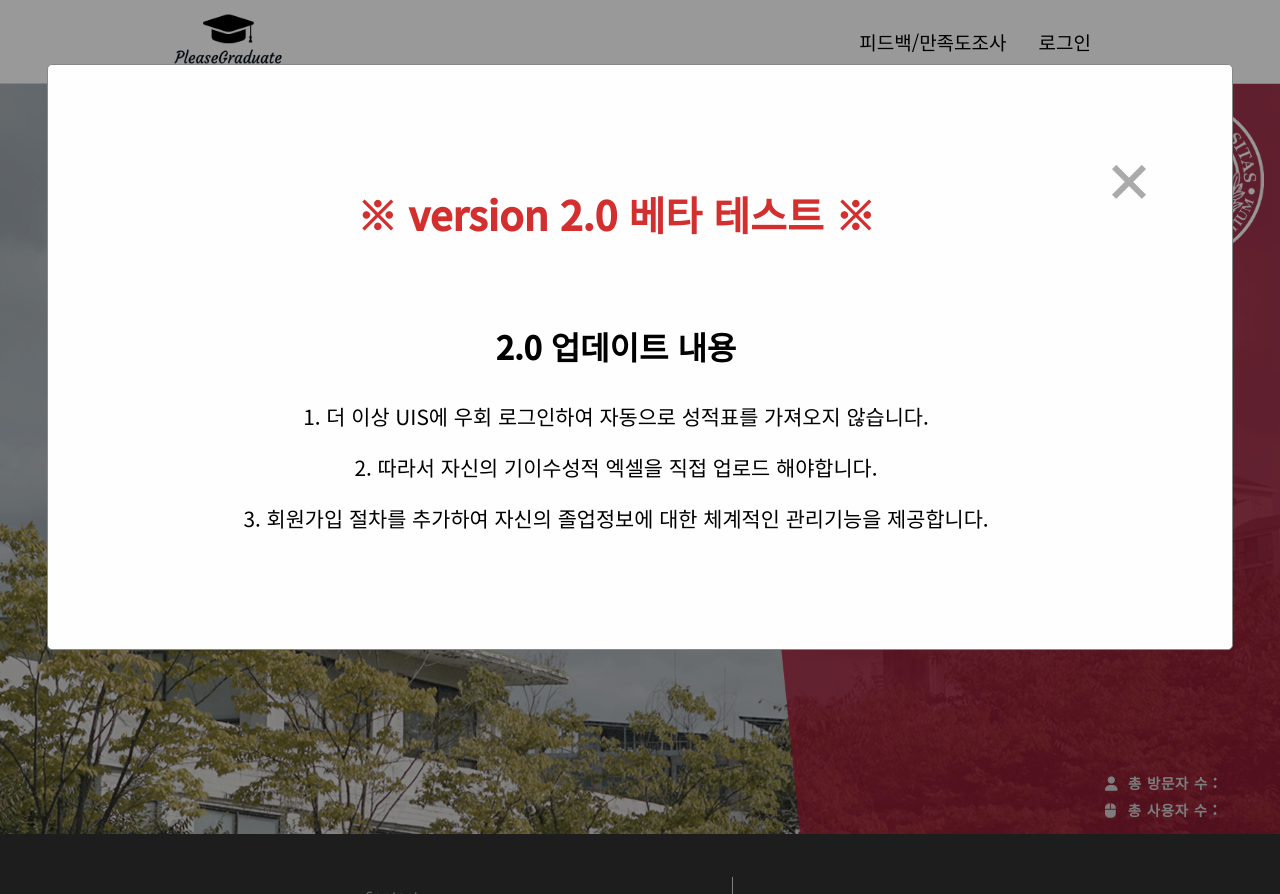
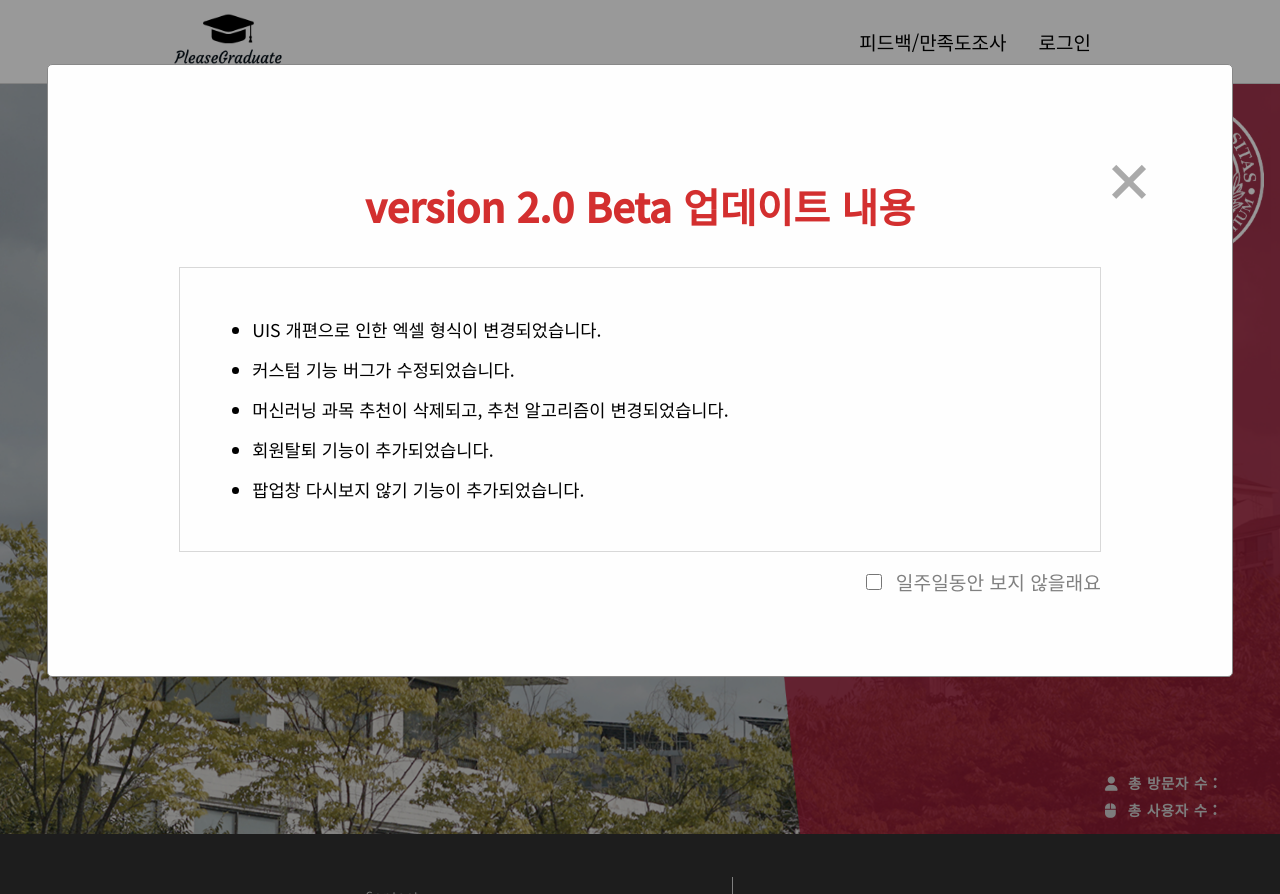
Before and after one commit to hanjo8813/PleaseGraduate, a Django app: template Graduate_Web/app/templates/head.html in a window 1280 px wide. Run offline with Django 3.2, Linux system fonts and the light colour scheme; the template is opened without the code that fills it, so the values that code supplies are empty; some libraries are stand-ins or nearby versions.

Commit message:
feat : 팝업창 보지 않기 기능 추가 / 방문자수 집계 수정 #37

```diff
--- a/Graduate_Web/app/static/css/style.css
+++ b/Graduate_Web/app/static/css/style.css
@@ -194,7 +194,6 @@ input[type="number"]
     color:black;
 }
 
-
 .num_visit_test{
     color:rgb(207, 207, 207);
     font-size:0.9rem;
@@ -206,6 +205,34 @@ input[type="number"]
     margin-top:6rem;
 }
 
+.popup_content{
+    margin:0 auto;
+    text-align: center;
+    width:90%;
+}
+.popup_title{
+    margin-top:2rem;
+    font-size:2.5rem;
+    font-weight:bold;
+    color : #d32f2f
+}
+.popup_box{
+    margin:0 auto;
+    font-size:1.1rem;
+    margin-top:2rem;
+    margin-bottom:1rem;
+    text-align:left;
+    padding:1.5rem 2rem 1.5rem 2rem;
+    border: 1px solid rgb(216, 216, 216);
+}
+.popup_box li{
+    line-height: 2.5rem;
+}
+.popup_check{
+    font-size:1.2rem;
+    text-align: right;
+    color:gray;
+}
 
 @keyframes fadein {
     from {opacity:0;}
--- a/Graduate_Web/app/templates/head.html
+++ b/Graduate_Web/app/templates/head.html
@@ -30,24 +30,28 @@
 </header>
 
 <!-- 업데이트 공지 -->
-<div id='myModal' class="modal" style ="display: block;">
+<div id='myModal' class="modal" style ="display: none;">
     <div class="modal-content">
-        <span class="close" style="font-size:3rem;">&times;</span>
-        <div class="modal_div">
-            <br>
-            <div style="font-size:2.5rem; font-weight:bold; color : #d32f2f">
-                ※ version 2.0 베타 테스트 ※
+        <span id='dd' class="close" style="font-size:3rem;">&times;</span>
+        <div class='popup_content'>
+            <div class='popup_title'>
+                version 2.0 Beta 업데이트 내용
             </div>
-            <div style="font-size:1.3rem; margin-top:3rem;">
-                <p style="font-size:2rem; font-weight:bold;">2.0 업데이트 내용</p>
-                <p>1. 더 이상 UIS에 우회 로그인하여 자동으로 성적표를 가져오지 않습니다.</p>
-                <p>2. 따라서 자신의 기이수성적 엑셀을 직접 업로드 해야합니다.</p>
-                <p>3. 회원가입 절차를 추가하여 자신의 졸업정보에 대한 체계적인 관리기능을 제공합니다.</p>
+            <div class='popup_box'>
+                <ul>
+                    <li>UIS 개편으로 인한 엑셀 형식이 변경되었습니다.</li>
+                    <li>커스텀 기능 버그가 수정되었습니다.</li>
+                    <li>머신러닝 과목 추천이 삭제되고, 추천 알고리즘이 변경되었습니다.</li>
+                    <li>회원탈퇴 기능이 추가되었습니다.</li>
+                    <li>팝업창 다시보지 않기 기능이 추가되었습니다.</li>
+                </ul>
+            </div>
+            <div class="popup_check">
+                <input id='unlook' type="checkbox" style='width:1rem; height:1rem;'>&nbsp;&nbsp;일주일동안 보지 않을래요
             </div>
         </div>
     </div>
 </div>
-
 
 <!-- 웹 권장 모달 (모바일에서만 뜸)
 <div id='myModal' class="modal" style ="display: none;">
@@ -82,13 +86,26 @@
     }
     */
 
-    // 모달 창
-    var Spanclick = function (x, y) {
+    // 쿠키 여부에 따라 모달창 렌더링
+    var unlook_cookie = document.cookie.match('(^|;) ?' + 'is_unlook' + '=([^;]*)(;|$)');
+    if(unlook_cookie == null){
+        document.getElementById('myModal').style.display = 'block';
+    }
+
+    // 모달 창 끄기 + 다시 보지 않음 쿠키 설정
+    var Spanclick_set_cookie = function (x, y) {
         x.onclick = function () {
             y.style.display = "none";
+            var chk = document.getElementById('unlook');
+            // 체크하고 누르면 쿠키 생성
+            if(chk.checked){
+                var date = new Date();
+                // 유효기간 7일
+                date.setTime(date.getTime() + 7*24*60*60*1000);
+                document.cookie = 'is_unlook' + '=' + 'unlook' + ';expires=' + date.toUTCString() + ';path=/';
+            }
         }
     }
-
     window.onclick = function (event) {
         if (event.target == modal) {
             modal.style.display = "none";
@@ -98,6 +115,6 @@
     var modal = document.getElementById('myModal');
     var span = document.getElementsByClassName("close")[0];
 
-    Spanclick(span, modal);
+    Spanclick_set_cookie(span, modal);
 </script>
 {% endblock %}
```
Also changed, not shown: Graduate_Web/app/views.py (+39 -61 lines), Graduate_Web/col_static/css/style.css (+31 -2 lines), dev_record.md (+1 -1 lines).
